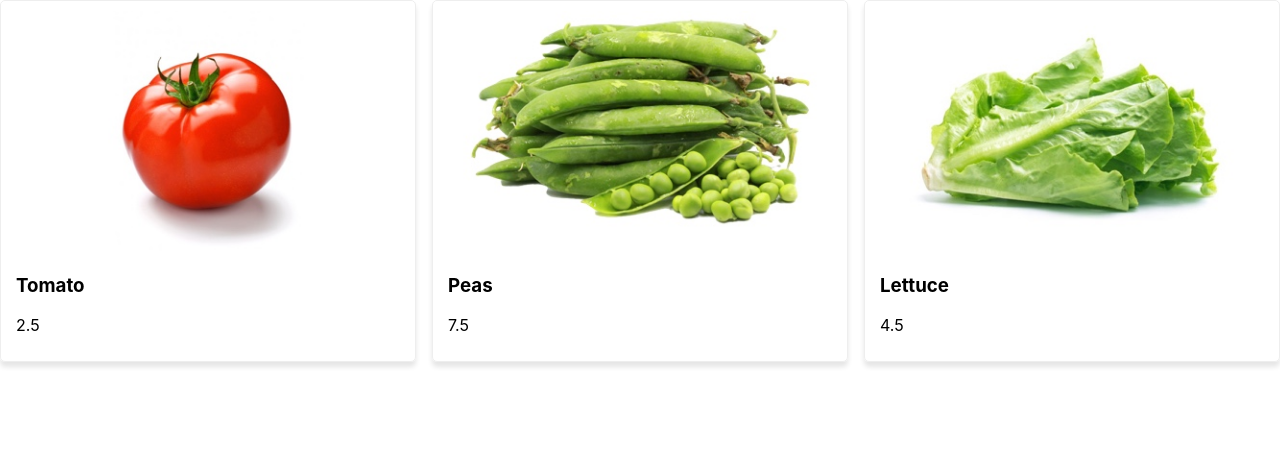
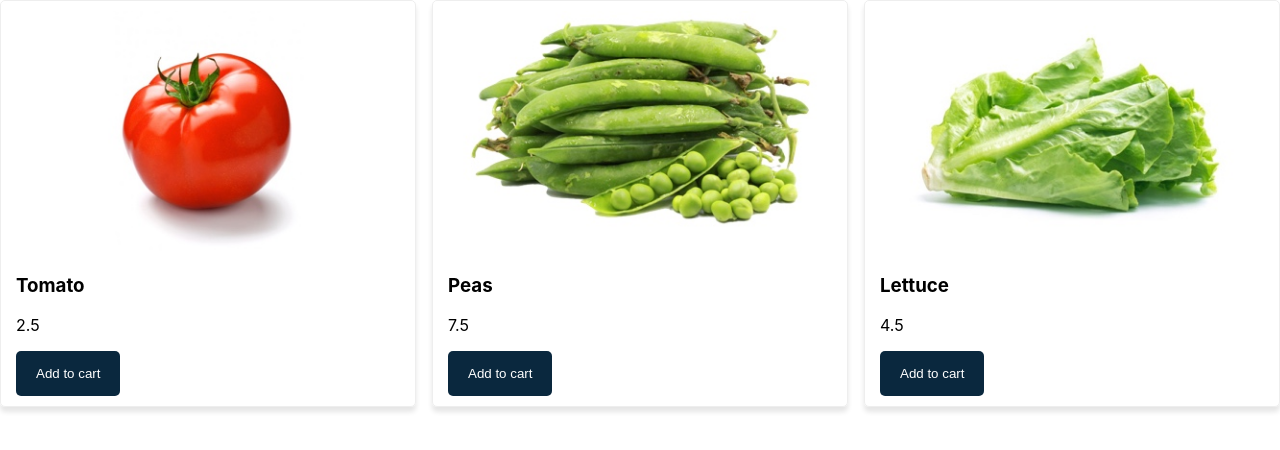
Before and after one commit to torresebas/BrunoShop, a React (Create React App) app: page / in a window 1280 px wide. Shown: the top 450 px of the page. Built offline with nearby package versions, Linux system fonts and the light colour scheme.

Commit message:
Adding Button (add to Cart)

```diff
--- /dev/null
+++ b/src/components/Button.js
@@ -0,0 +1,20 @@
+import { Component } from "react";
+
+const styles = {
+  button: {
+    backgroundColor: '#0A283E',
+    color: '#fff',
+    padding:'15px 20px',
+    border:'none',
+    borderRadius:'5px',
+    cursor: 'pointer',
+  }
+}
+
+class Button extends Component {
+  render() {
+    return <button style={styles.button} {...this.props} />;
+  }
+}
+
+export default Button;
--- a/src/components/Product.js
+++ b/src/components/Product.js
@@ -1,30 +1,31 @@
 import { Component } from "react";
+import Button from './Button'
 
-const styles ={
+const styles = {
   product: {
-    border : 'solid 1px #eee',
-    boxShadow: '0 5px 5px rgba(0,0,0,0.1)',
+    border: "solid 1px #eee",
+    boxShadow: "0 5px 5px rgba(0,0,0,0.1)",
     width: "30%",
-    padding : '10px 15px',
-    borderRadius: '5px'
+    padding: "10px 15px",
+    borderRadius: "5px",
   },
   img: {
-    width: '100%'
-  }
-}
+    width: "100%",
+  },
+};
 
 class Product extends Component {
-  render(){
-    console.log(this.props)
-    const {product} = this.props
-    return(
+  render() {
+    const { product, addToCart } = this.props;
+    return (
       <div style={styles.product}>
         <img style={styles.img} src={product.img} alt={product.name} />
         <h3>{product.name}</h3>
         <p>{product.price}</p>
+        <Button onClick={() => addToCart(product)}>Add to cart</Button>
       </div>
-    )
+    );
   }
 }
 
-export default Product
+export default Product;
```
